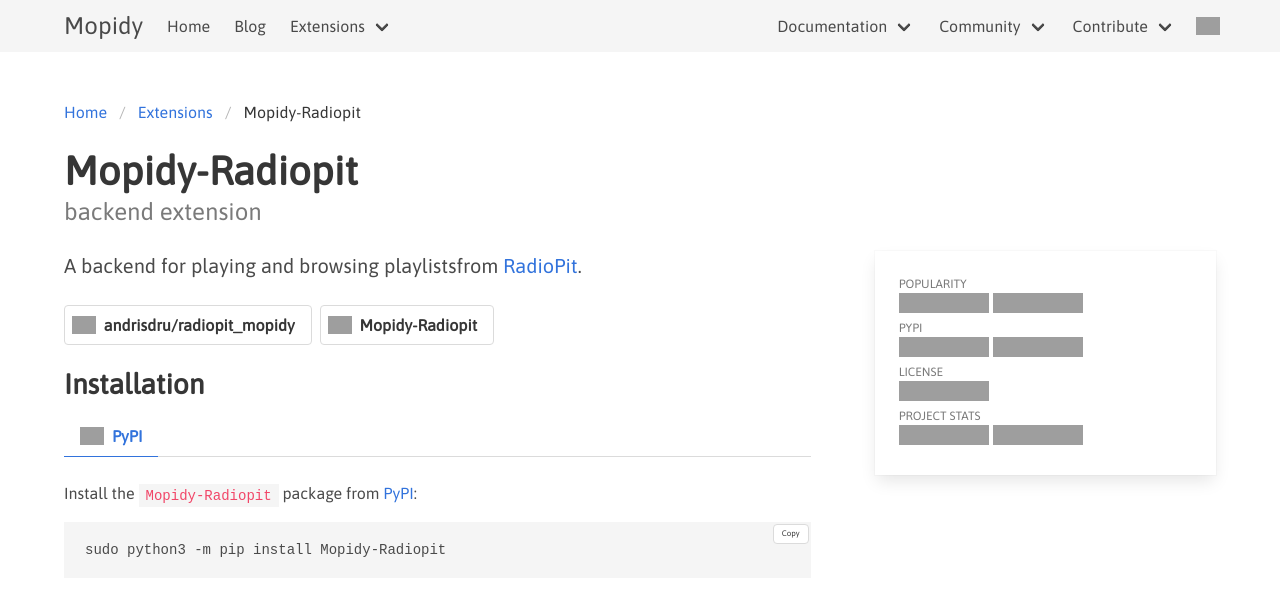
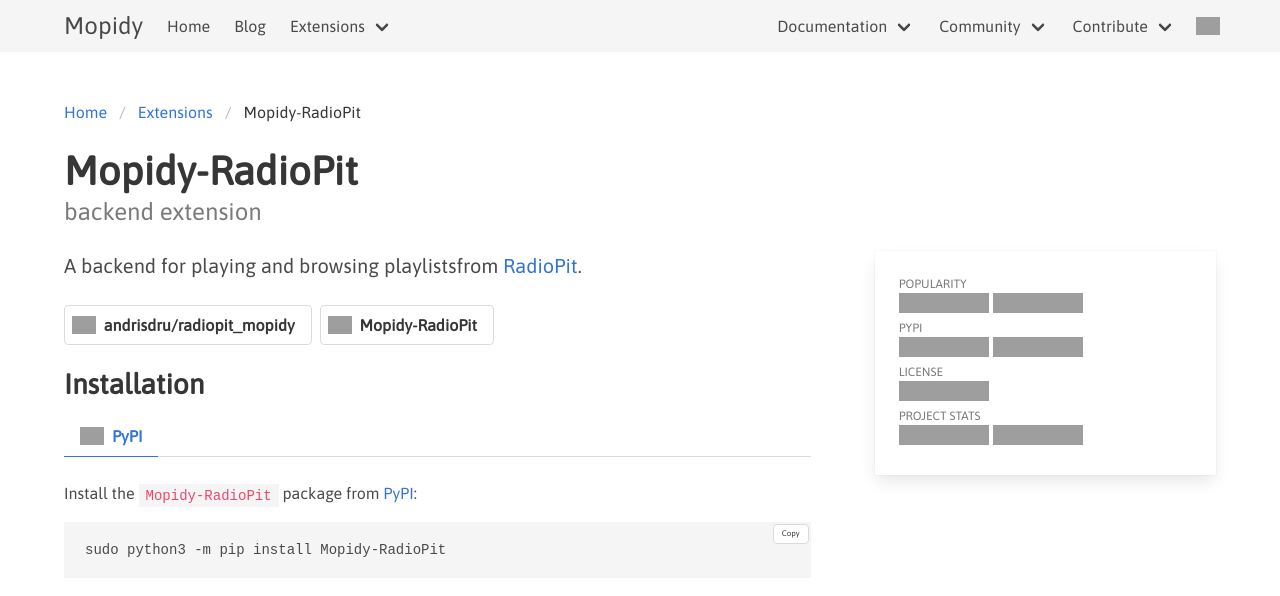
Before and after one commit to mopidy/website, a Jekyll site: the page built from _ext/radiopit.md, in a window 1280 px wide, cut to the strip 0-646 px from the top of the page. Shown: the top 596 px of the strip. Built offline with Jekyll 4.4.1, drawn with Linux system fonts in a browser that asks for light colours; grey boxes are pictures that could not be loaded.

Commit message:
Project rename and some whitespace remove

```diff
--- a/_ext/radiopit.md
+++ b/_ext/radiopit.md
@@ -1,11 +1,10 @@
 ---
-title: Mopidy-Radiopit
+title: Mopidy-RadioPit
 type: backend
 dev:
   github: andrisdru/radiopit_mopidy
 dist:
-  pypi: Mopidy-Radiopit
-
+  pypi: Mopidy-RadioPit
 ---
 
 A backend for playing and browsing playlistsfrom [RadioPit](https://radiopit.drulle.lv/).
```
